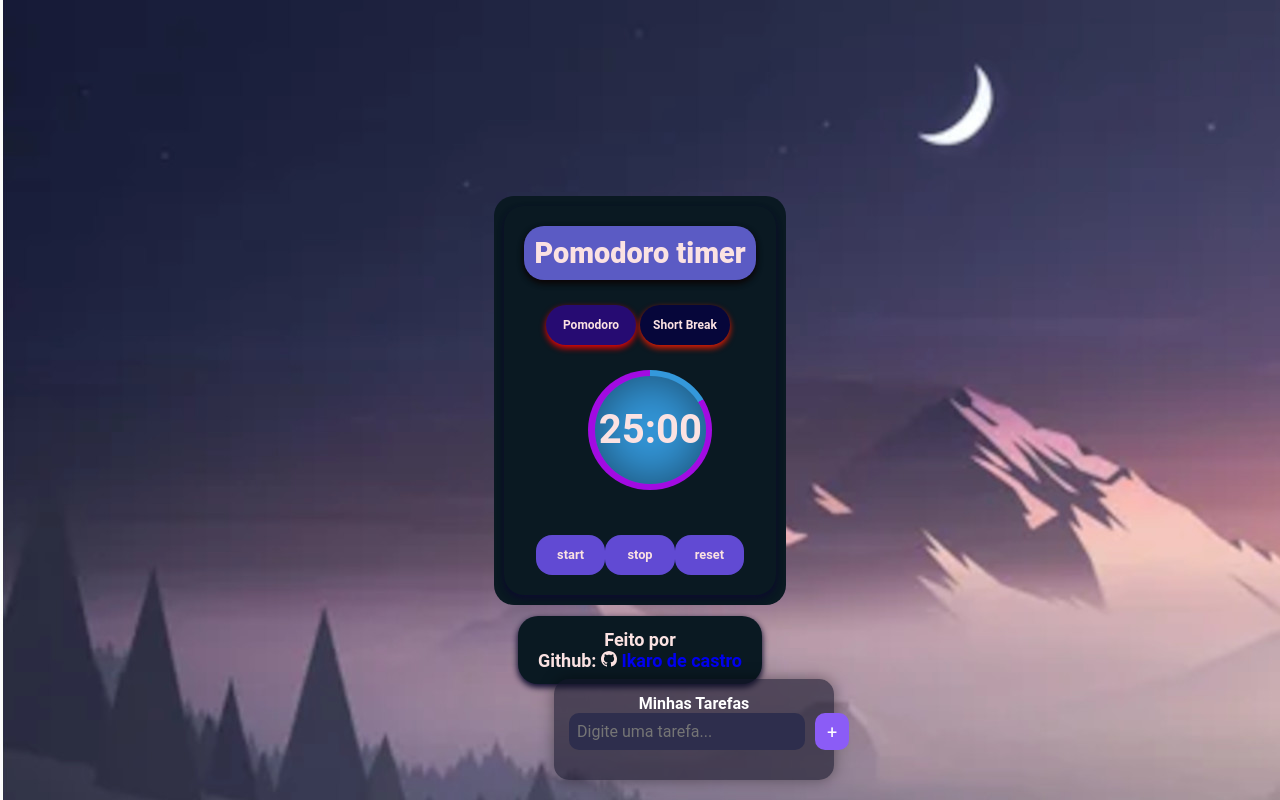
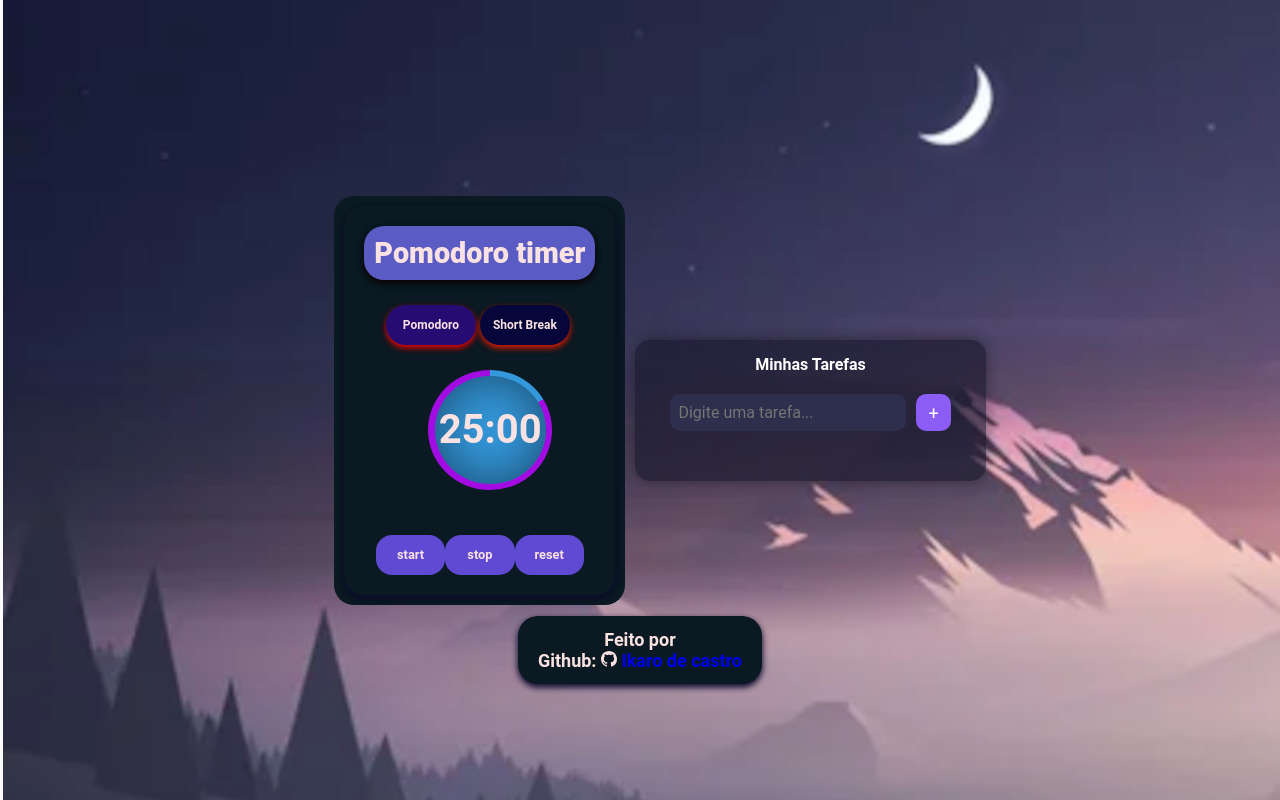
Before and after one commit to ikarocastro/Projeto-Pomodoro, a plain HTML site: page index.html in a window 1280 px wide. Drawn offline with Linux system fonts and the light colour scheme.

Commit message:
regulei menu de tasks, regular funcionalidades

```diff
--- a/style.css
+++ b/style.css
@@ -251,16 +251,13 @@
     border-radius: 15px;
     box-shadow: 0 0 15px rgba(0, 0, 0, 0.4);
     color: white;
-    width: 250px;
-    font-size: 16px;
-    font-weight: 700;
-    text-align: center;
-    margin-bottom: 20px;
+    width: 100%;
+    display: flex;
+    flex-direction: column;
+    justify-content: flex-start;
+    align-items: center;
+    gap: 20px;
     margin-left: 10px;
-    margin-right: 10px;
-    position: absolute;
-    bottom: 0;
-    left: 42.5%;
 }
 
   .task-input {
@@ -320,3 +317,19 @@
 
 /*  box-shadow: rgb(185, 38, 38) 0px 3px 6px,
                  rgba(12, 1, 1, 0.23) 0px 3px 6px;}
+
+
+
+
+
+// codigo tasks container
+//    width: 250px;
+    font-size: 16px;
+    font-weight: 700;
+    text-align: center;
+    margin-bottom: 20px;
+    margin-left: 10px;
+    margin-right: 10px;
+    position: absolute;
+    bottom: 0;
+    left: 42.5%;
```
